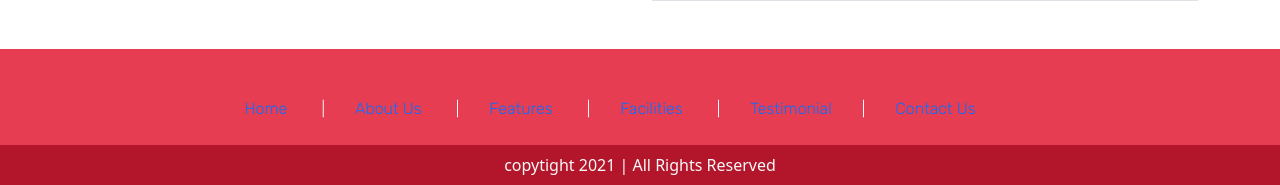
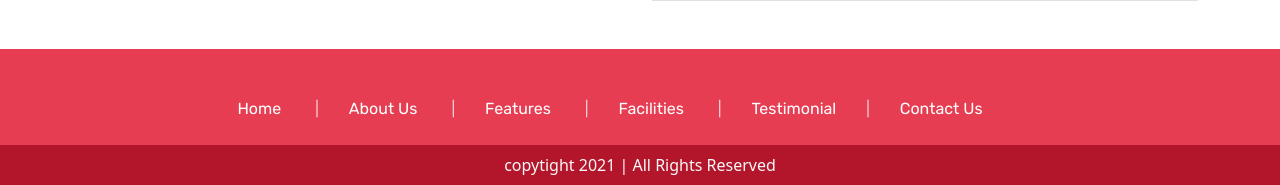
Before and after one commit to rohitsraj12/Landing_pages, a PHP site: page / in a window 1280 px wide. Shown: the part 5030-5215 px from the top of the page. Run offline with PHP 8.4, Linux system fonts and the light colour scheme; some web fonts are replaced.

Commit message:
Update style.css

```diff
--- a/school_landing_page/assets/css/style.css
+++ b/school_landing_page/assets/css/style.css
@@ -234,6 +234,13 @@ li {
     #body footer
 
 ===============================================*/
+
+
+.footer__nav a {
+  color: #fff;
+  font-weight: 400;
+}
+
 .body__footer {
   background-color: var(--color-theme);
 }
```
